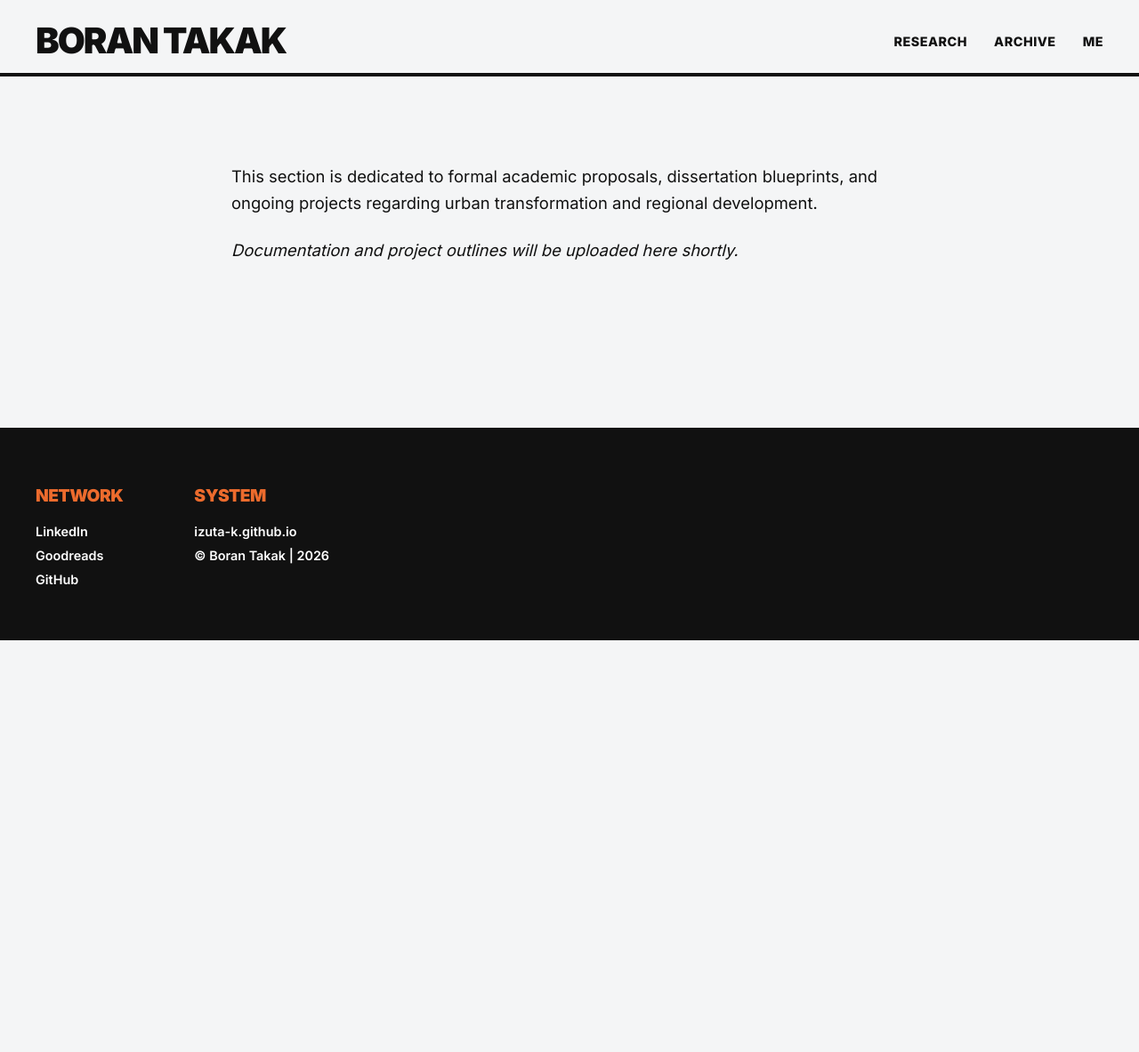
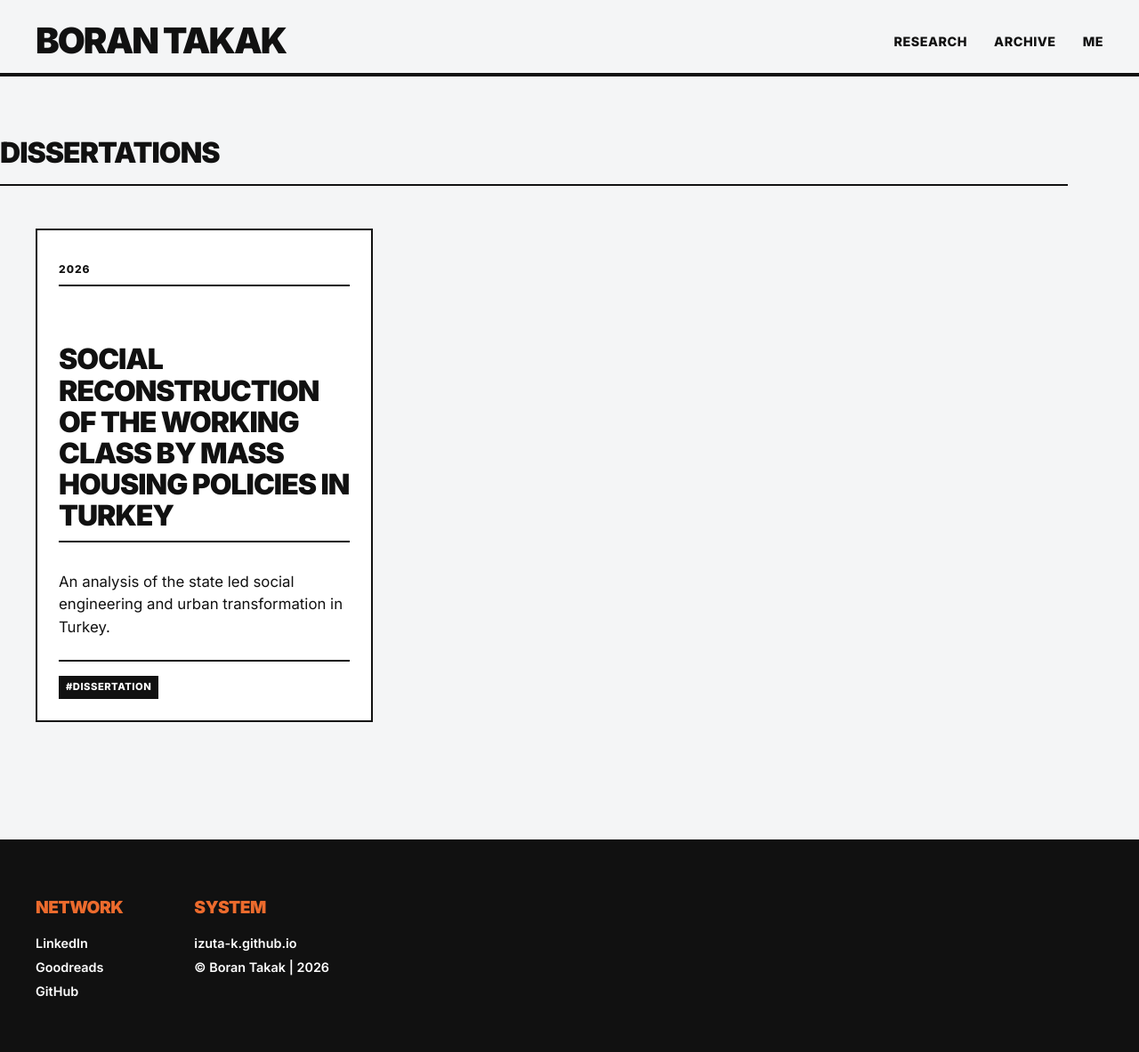
Before and after one commit to izuta-k/izuta-k.github.io, a Jekyll site: the page built from research.md, in a window 1280 px wide. Shown: the whole page at 89% size. Built offline with Jekyll 4.4.1, drawn with Linux system fonts in a browser that asks for light colours; before the commit the page ends 900 px from its top, so only the background shows below that.

Commit message:
Research page with my gecekondu dissertation

```diff
--- a/_config.yml
+++ b/_config.yml
@@ -1,6 +1,7 @@
 collections:
-    authors:
-     output: true
+  research:
+    output: true
+    permalink: /research/:path/
 
 defaults:
   - scope:
--- /dev/null
+++ b/_research/social-reconstruction-by-mass-housing.md
@@ -0,0 +1,13 @@
+---
+layout: page
+title: "Social Reconstruction of the Working Class by Mass Housing Policies in Turkey"
+type: "Dissertation"
+date: 2026-02-28
+excerpt: "An analysis of the state led social engineering and urban transformation in Turkey."
+---
+
+## Social Reconstruction of the Working Class by Mass Housing Policies in Turkey
+
+This dissertation analyzes the utilization of informal settlements in Turkey by the government, transitioning the society from the peasant-workers of the 1940s to the modern city consumers.
+
+[Download Full Dissertation (PDF) →]({{ site.baseurl }}/assets/documents/Reconstruction_by_Mass_Housing.pdf)
--- a/research.md
+++ b/research.md
@@ -1,9 +1,30 @@
 ---
-layout: page
+layout: default
 title: RESEARCH
 permalink: /research/
 ---
 
-This section is dedicated to formal academic proposals, dissertation blueprints, and ongoing projects regarding urban transformation and regional development.
+<div class="research-archive">
+  {% assign research_groups = site.research | group_by: 'type' %}
 
-*Documentation and project outlines will be uploaded here shortly.*
+  {% for group in research_groups %}
+    <h2 class="section-divider">{{ group.name | upcase }}S</h2>
+
+    <div class="post-grid">
+      {% for item in group.items %}
+        <article class="post-card">
+          <div class="post-card-content">
+            <div class="details">{{ item.date | date: "%Y" }}</div>
+            <h2 class="title">
+              <a href="{{ item.url | relative_url }}">{{ item.title }}</a>
+            </h2>
+            <p class="excerpt">{{ item.excerpt }}</p>
+            <div class="post-tags-row">
+              <span class="mini-tag">#{{ item.type | lowercase }}</span>
+            </div>
+          </div>
+        </article>
+      {% endfor %}
+    </div>
+  {% endfor %}
+</div>
```
Also changed, not shown: 1 other file.
